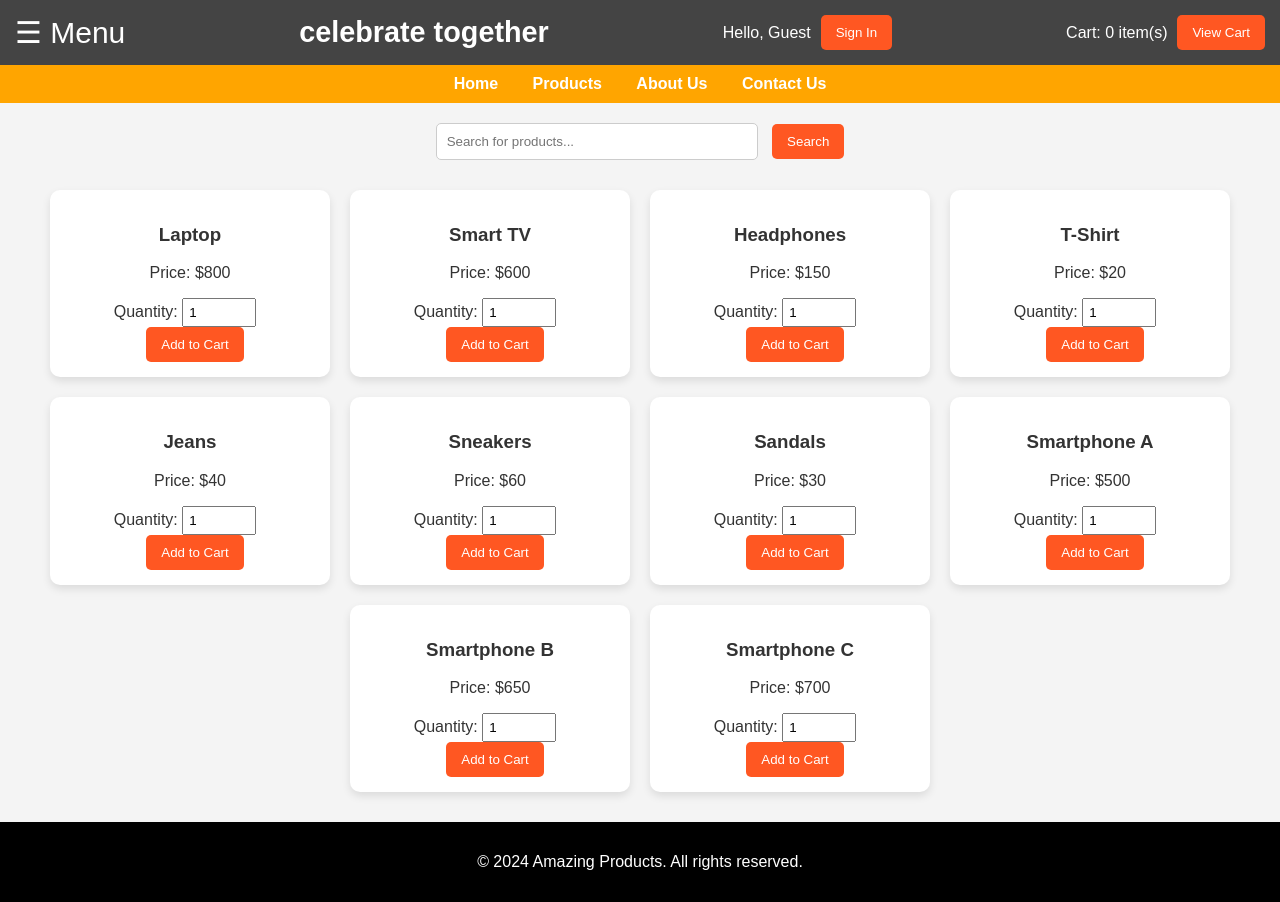
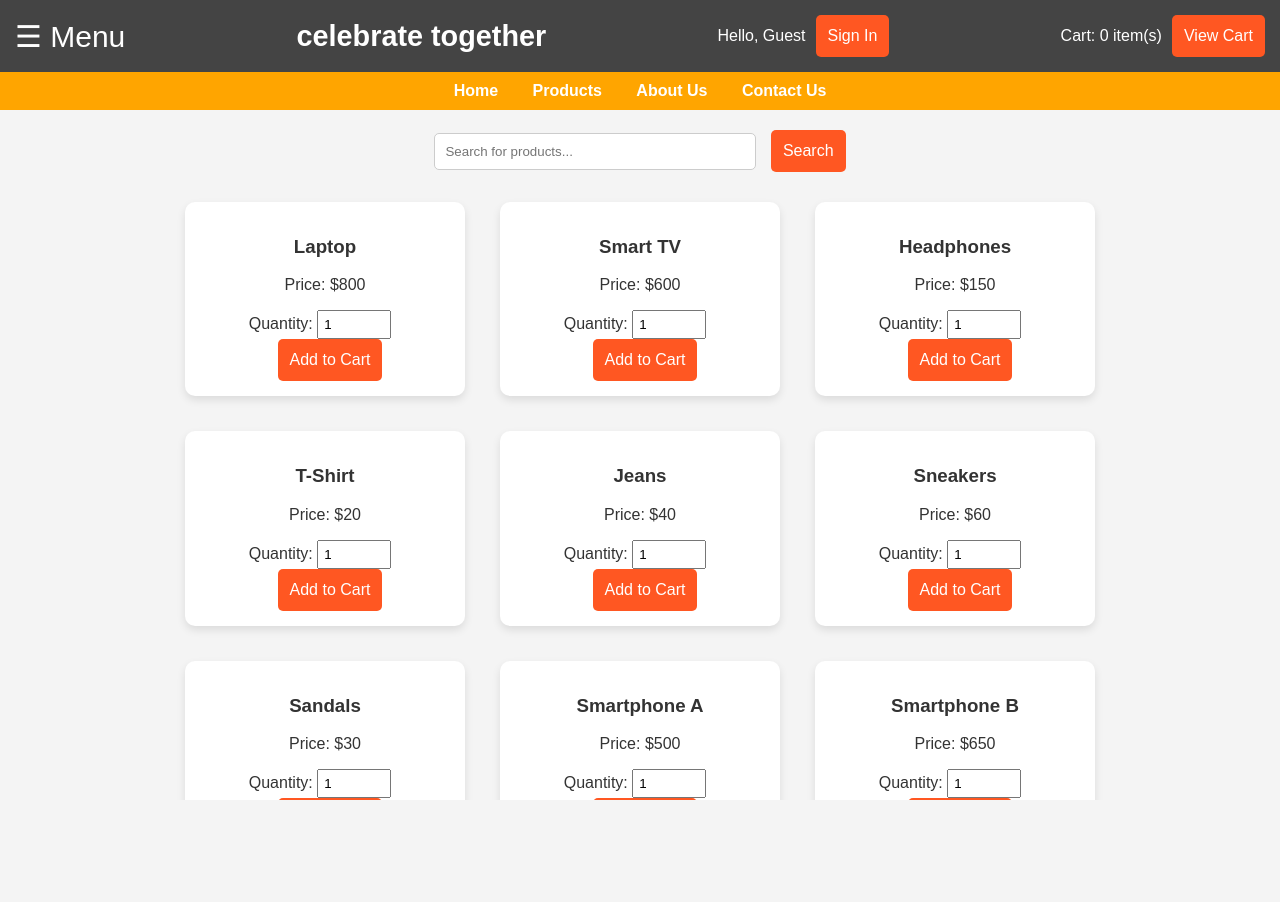
Before and after one commit to Vardhan-IT/THE_SKY-SHOPPING, a plain HTML site: page index.html in a window 1280 px wide. Both pictures are taken after a click on the link "Products". After the commit the page ends 800 px from the top, so only its background shows below. Drawn offline with Linux system fonts and the light colour scheme.

Commit message:
Update styles.css

```diff
--- a/styles.css
+++ b/styles.css
@@ -236,3 +236,119 @@ cart-section {
         max-width: 300px;
     }
 }
+/* Ensure the viewport does not zoom or shift layout on rotation */
+html, body {
+    overflow-x: hidden;
+    width: 100%;
+    height: 100%;
+    margin: 0;
+    padding: 0;
+    font-family: "Arial", sans-serif;
+    background-color: #f4f4f4;
+    color: #333;
+}
+
+/* Make sure the page scales correctly when rotating */
+@media screen and (orientation: landscape) {
+    body {
+        width: 100vw;
+        height: 100vh;
+    }
+}
+
+/* Header */
+header {
+    background-color: #444;
+    color: #fff;
+    padding: 15px;
+    display: flex;
+    justify-content: space-between;
+    align-items: center;
+    flex-wrap: wrap;
+}
+
+/* Ensure buttons resize properly in any orientation */
+button {
+    margin-left: 10px;
+    padding: 12px;
+    font-size: 16px;
+    background-color: #ff5722;
+    border: none;
+    color: white;
+    border-radius: 5px;
+    cursor: pointer;
+    transition: background-color 0.3s ease;
+}
+
+button:hover {
+    background-color: #e64a19;
+}
+
+/* Responsive Product Grid */
+.product-container {
+    display: flex;
+    flex-wrap: wrap;
+    justify-content: center;
+    margin: 20px;
+    gap: 15px;
+}
+
+/* Ensure products resize correctly */
+.product {
+    background-color: #fff;
+    padding: 15px;
+    border-radius: 10px;
+    box-shadow: 0 4px 8px rgba(0, 0, 0, 0.1);
+    width: 100%;
+    max-width: 250px;
+    text-align: center;
+    transition: transform 0.3s;
+}
+
+.product:hover {
+    transform: scale(1.05);
+}
+
+/* Adjust styles for landscape mode */
+@media screen and (max-height: 500px) and (orientation: landscape) {
+    .product {
+        max-width: 180px; /* Make products smaller for landscape mode */
+        padding: 10px;
+    }
+
+    button {
+        padding: 10px;
+        font-size: 14px; /* Make buttons slightly smaller */
+    }
+
+    .cart-container, .about-us, .contact-us {
+        padding: 10px;
+    }
+}
+
+/* Adjust styles for small mobile screens */
+@media screen and (max-width: 768px) {
+    header {
+        flex-direction: column;
+        text-align: center;
+    }
+
+    .product {
+        max-width: 320px; /* Ensure product cards are larger on portrait mode */
+    }
+}
+
+@media screen and (max-width: 480px) {
+    .side-menu {
+        width: 70%;
+    }
+
+    .product {
+        max-width: 90%;
+    }
+
+    button {
+        padding: 8px;
+        font-size: 14px;
+    }
+}
```
